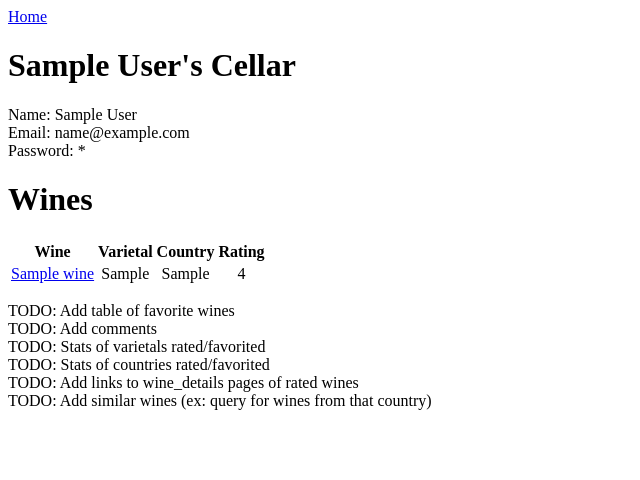
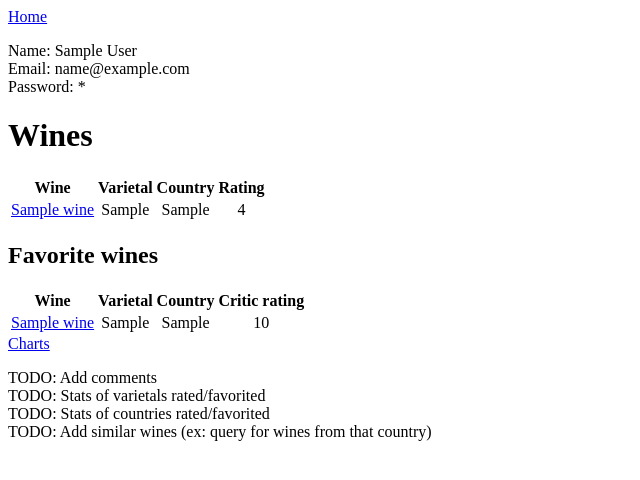
Before and after one commit to lyndabanh/Hackbright-Capstone-Topnote, a Flask app: page /users/1 in a window 1280 px wide. Shown: the top 480 px of the page, without its empty margins (0-640 px from the left). Run offline with Flask 2, Linux system fonts and the light colour scheme; tables that the repository leaves empty hold one stand-in row (values such as "Sample post").

Commit message:
User able to favorite a wine. Profile page shows favorited wines. Links to wines on users page and links to users on wine ratings page. Implemented chartjs test charts, but charts not visible.

```diff
--- a/crud.py
+++ b/crud.py
@@ -61,10 +61,10 @@ def update_rating(user, wine, rating):
     return current_rating
 
 
-def favorite(user, wine, favorite):
+def favorite(user, wine):
     """Create and add a favorite wine."""
 
-    favorite = Favorite(user=user, wine=wine, favorite=favorite)
+    favorite = Favorite(user=user, wine=wine)
 
     db.session.add(favorite)
     db.session.commit()
@@ -128,6 +128,11 @@ def get_ratings_by_wine_id(wine_id):
     return Rating.query.filter(Rating.wine_id==wine_id).all()
 
 
+def get_favorites_by_wine_id(wine_id):
+
+    return Favorite.query.filter(Favorite.wine_id==wine_id).all()
+
+
 # def get_ratings_by_user_id(user_id):
 
 #     return Rating.query.filter(Rating.user_id==user_id).all()
@@ -143,6 +148,8 @@ def get_rating_by_user_id_and_wine_id(user_id, wine_id):
     return Rating.query.filter(Rating.user_id==user_id, Rating.wine_id==wine_id).all()
     #return Rating.query.filter(Rating.user_id==user_id, Rating.wine_id==wine_id).first()
 
+
+
 if __name__ == '__main__':
     from server import app
     connect_to_db(app)
--- a/model.py
+++ b/model.py
@@ -72,7 +72,7 @@ class Favorite(db.Model):
     favorite_id = db.Column (db.Integer, autoincrement=True, primary_key=True)
     user_id = db.Column (db.Integer, db.ForeignKey('users.user_id'))
     wine_id = db.Column (db.Integer, db.ForeignKey('wines.wine_id'))
-    favorite = db.Column (db.String)
+    #favorite = db.Column (db.String)
 
     user = db.relationship('User')
     wine = db.relationship('Wine')
--- a/server.py
+++ b/server.py
@@ -3,8 +3,8 @@
 from flask import Flask, render_template, request, flash, session, redirect
 from model import connect_to_db
 import crud
+from jinja2 import StrictUndefined
 
-from jinja2 import StrictUndefined
 
 app = Flask(__name__)
 app.secret_key = "dev"
@@ -15,15 +15,15 @@ app.jinja_env.undefined = StrictUndefined
 def homepage():
     """View homepage."""
 
-    # print(dir(session))
-    # print(help(session.clear))
-
     if 'user_id' in session:
     #why does 'if session:' not work after you log in, then log out?
         user = crud.get_user_by_id(session['user_id'])
         return render_template('homepage.html', user=user)
     else:
         return render_template('homepage.html')
+
+    # print(dir(session))
+    # print(help(session.clear))
 
 
 @app.route('/users', methods=['POST'])
@@ -74,8 +74,8 @@ def log_in():
 def log_out():
     """User log out."""
 
+    #alternatively, can use del session['user_id']
     session.clear()
-    #alternatively, can use del session['user_id']
 
     if 'user_id' in session:
         flash('Logout failed')
@@ -93,7 +93,13 @@ def all_wines():
 
     wines = crud.all_wines()
 
-    return render_template('all_wines.html', wines=wines)
+    if 'user_id' in session:
+    #why does 'if session:' not work after you log in, then log out?
+        user = crud.get_user_by_id(session['user_id'])
+        return render_template('all_wines.html', wines=wines, user=user)
+
+    else:
+        return render_template('all_wines.html', wines=wines)
 
 
 @app.route('/wines/<int:wine_id>')
@@ -110,15 +116,18 @@ def wine_by_id(wine_id):
         user_id = session['user_id']
         user = crud.get_user_by_id(user_id)
         current_users_rating = crud.get_rating_by_user_id_and_wine_id(user_id, wine_id)
-        return render_template('wine_details.html', wine_id=wine_id, wine=wine, user_id=user_id, user=user, current_users_rating=current_users_rating)
+        favorites = crud.get_favorites_by_wine_id(wine_id)
+        num_favorites = len(favorites)
+        return render_template('wine_details.html', wine_id=wine_id, wine=wine, user_id=user_id, user=user, current_users_rating=current_users_rating, num_favorites=num_favorites)
 
     else:
-        return render_template('wine_details.html', wine_id=wine_id, wine=wine)
+        favorites = crud.get_favorites_by_wine_id(wine_id)
+        num_favorites = len(favorites)
+        return render_template('wine_details.html', wine_id=wine_id, wine=wine, num_favorites=num_favorites)
 
 
-#can specify multiple methods under methods. Would need to conditionally check if method POST or GET for ex)
 @app.route('/wines/<int:wine_id>/ratings', methods=['POST'])
-def create_rating(wine_id):
+def create_update_or_favorite(wine_id):
 
     user = crud.get_user_by_id(session['user_id'])
     wine = crud.get_wine_by_id(wine_id)
@@ -132,46 +141,25 @@ def create_rating(wine_id):
     #if logged in user updates a previously created rating, update the rating in the ratings table
     elif new_rating:
         crud.update_rating(user, wine, new_rating)
+    else:
+        crud.favorite(user,wine)
 
-    #add ratings to a list
+    #if 1 or more ratings for this wine exist, calculate average rating
     ratings = crud.get_ratings_by_wine_id(wine_id)
-    list_of_ratings = [rating.rating for rating in ratings]
+    if ratings:
+        #add ratings to a list
+        list_of_ratings = [rating.rating for rating in ratings]
 
-    #calculate average and round to tenth
-    average = sum(list_of_ratings)/len(list_of_ratings)
-    average = round(average,1)
+        #calculate average and round to tenth
+        average = sum(list_of_ratings)/len(list_of_ratings)
+        average = round(average,1)
 
-    #TODO: Implement the following sorted tabled, if desired
-    desc_ordered_ratings = crud.get_and_order_rating_by_wine_id(wine_id)
+        #TODO: Implement the following sorted tabled, if desired
+        desc_ordered_ratings = crud.get_and_order_rating_by_wine_id(wine_id)
 
-    return render_template('/wine_ratings.html', user=user, wine=wine, average=average, desc_ordered_ratings=desc_ordered_ratings)
+        return render_template('/wine_ratings.html', user=user, wine=wine, average=average, desc_ordered_ratings=desc_ordered_ratings)
 
-
-# #JS put request. Update the methods, so that it's diff than the function above.
-# @app.route('/wines/<int:wine_id>/ratings/update', methods=['POST'])
-# def update_rating(wine_id):
-
-#     user = crud.get_user_by_id(session['user_id'])
-#     wine = crud.get_wine_by_id(wine_id)
-#     rating = request.form.get('new_rating')
-
-#     crud.update_rating(user, wine, rating)
-
-#     ratings = crud.get_ratings_by_wine_id(wine_id)
-
-
-#     #add ratings to a list
-#     list_of_ratings = [rating.rating for rating in ratings]
-
-#     print(list_of_ratings)
-
-#     #calculate average and round to tenth
-#     average = sum(list_of_ratings)/len(list_of_ratings)
-#     average = round(average,1)
-
-#     desc_ordered_ratings = crud.get_and_order_rating_by_wine_id(wine_id)
-
-#     return render_template('/wine_ratings.html', user=user, wine=wine, average=average, desc_ordered_ratings=desc_ordered_ratings)
+    return render_template('/wine_ratings.html', user=user, wine=wine)
 
 
 @app.route('/users')
@@ -180,7 +168,13 @@ def all_users():
 
     users = crud.all_users()
 
-    return render_template('all_users.html', users=users)
+    if 'user_id' in session:
+    #why does 'if session:' not work after you log in, then log out?
+        user = crud.get_user_by_id(session['user_id'])
+        return render_template('all_users.html', users=users, user=user)
+
+    else:
+        return render_template('all_users.html', users=users)
 
 
 @app.route('/users/<user_id>')
@@ -198,7 +192,23 @@ def redirect_home():
     return redirect('/')
 
 
+@app.route('/chartjs')
+def show_chartjs():
 
+    return render_template('chartjs.html')
+
+
+# @app.route('/sales_this_week.json')
+# def get_total_sales_this_week():
+
+#     # weekly_sales = list of tuples (datetime, int)
+
+#     sales_this_week= []
+#     for date, total in weekly_sales:
+#         sales_this_week.append({'date': date.isoformat(),
+#                                 'melons_sold': total})
+
+#     return jsonify({'data': sales_this_week})
 
 
 if __name__ == "__main__":
--- a/templates/all_users.html
+++ b/templates/all_users.html
@@ -2,6 +2,9 @@
 {% block title %}All Users{% endblock %}
 {% block body %}
     <a href="/home">Home</a>
+    {% if 'user_id' in session %}
+        <a href="/users/{{ user.user_id }}">My Cellar</a>
+    {% endif %}
     <div></div>
     <hi>All Users</hi>
 
--- a/templates/all_wines.html
+++ b/templates/all_wines.html
@@ -2,6 +2,10 @@
 {% block title %}All Wines{% endblock %}
 {% block body %}
     <a href="/home">Home</a>
+    {% if 'user_id' in session %}
+        <a href="/users/{{ user.user_id }}">My Cellar</a>
+    {% endif %}
+
     <div></div>
     <hi>All Wines</hi>
 
--- a/templates/base.html
+++ b/templates/base.html
@@ -8,6 +8,7 @@
           text-align: center;
       }
   </style>
+
     <title>
       {% block title %}{% endblock %}
     </title>
--- a/templates/user_details.html
+++ b/templates/user_details.html
@@ -3,9 +3,10 @@
 {% block title %}{{ user.name }} - Details{% endblock %}
 
 {% block body %}
-<a href="/home">Home</a>
-<div></div>
-<h1>{{ user.name }}'s Cellar</h1>
+  <a href="/home">Home</a>
+  {% if 'user_id' in session %}
+      <a href="/users/{{ user.user_id }}">My Cellar</a>
+  {% endif %}
 
 <p>
   <div>Name: {{ user.name }}</div>
@@ -17,6 +18,7 @@
   </div>
 </p>
 
+{% if user.ratings %}
 <h1>Wines</h1>
   <table>
     <tr>
@@ -33,13 +35,37 @@
       <td>{{ rating.rating }}</td>
     </tr>
     {% endfor %}
+  {% else %}
+    <div>You have not rated any wines yet.</div>
+  {% endif %}
+
+  {% if user.favorites %}
   </table>
+  <h2>Favorite wines</h2>
+  <table>
+    <tr>
+      <th>Wine</th>
+      <th>Varietal</th>
+      <th>Country</th>
+      <th>Critic rating</th>
+    </tr>
+    {% for favorite in user.favorites %}
+    <tr>
+      <td><a href="/wines/{{ favorite.wine.wine_id }}">{{ favorite.wine.title }}</a></td>
+      <td>{{ favorite.wine.variety }}</td>
+      <td>{{ favorite.wine.country }}</td>
+      <td>{{ favorite.wine.points }}</td>
+    </tr>
+    {% endfor %}
+  {% else %}
+    <div>You have not favorited any wines yet.</div>
+  {% endif %}
+  </table>
+  <a href="/chartjs">Charts</a>
 <p>
-  <div>TODO: Add table of favorite wines</div>
   <div>TODO: Add comments</div>
   <div>TODO: Stats of varietals rated/favorited</div>
   <div>TODO: Stats of countries rated/favorited</div>
-  <div>TODO: Add links to wine_details pages of rated wines</div>
   <div>TODO: Add similar wines (ex: query for wines from that country)</div>
 </p>
 {% endblock %}
```
Also changed, not shown: templates/homepage.html (+18 -9 lines), templates/wine_details.html (+18 -1 lines), templates/wine_ratings.html (+12 -3 lines), requirements.txt (line endings or trailing spaces).
